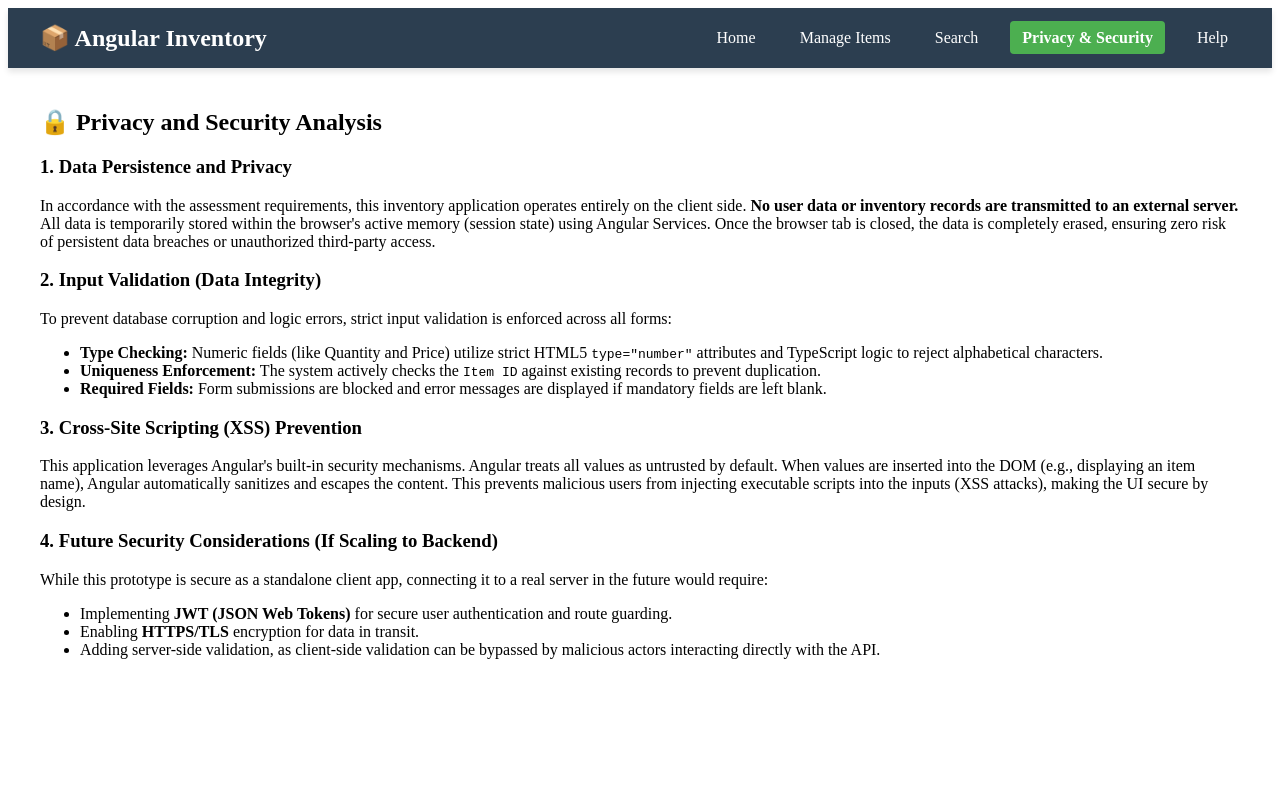
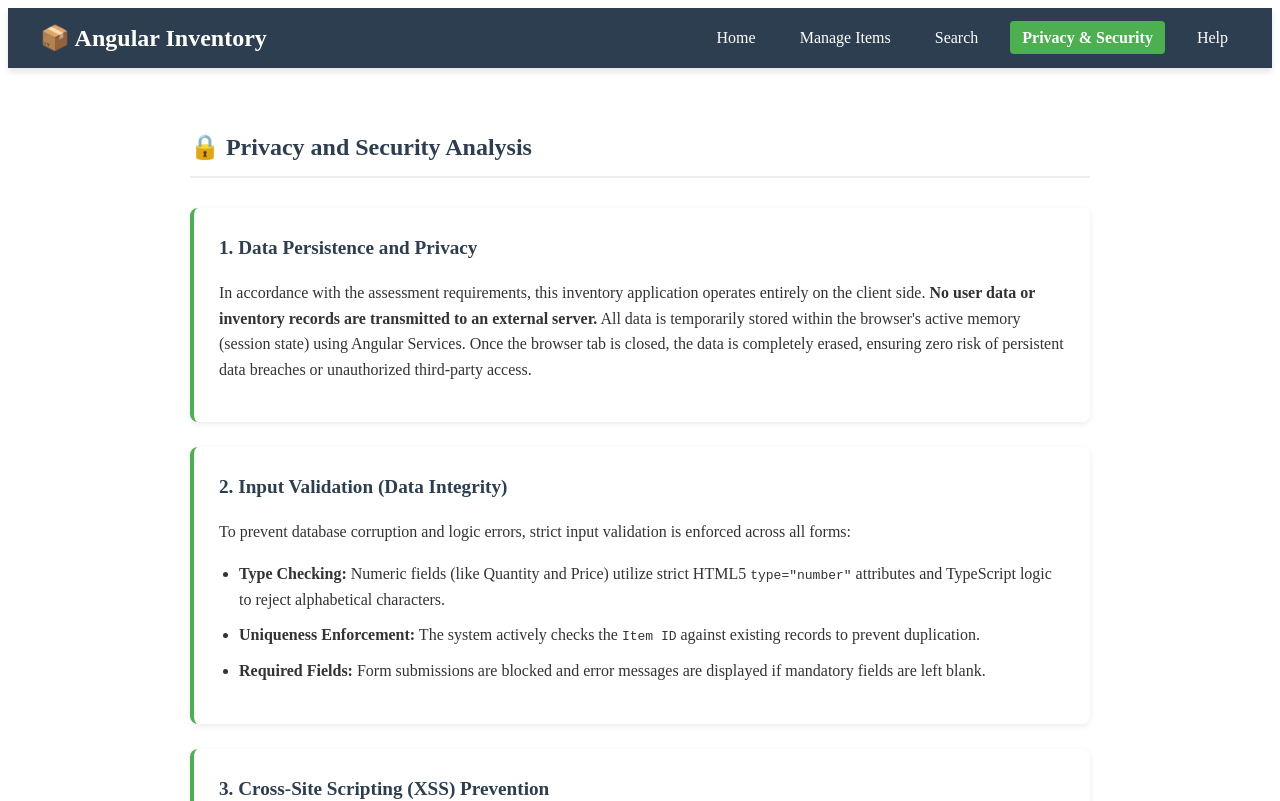
Before and after one commit to DAIJIAYANG/PROG2005-A2-Inventory-App, an Angular app in the folder Part2-Angular/: page /privacy in a window 1280 px wide. Shown: the top 801 px of the page. Built offline with nearby package versions, Linux system fonts and the light colour scheme.

Commit message:
Add the "Privacy" style

```diff
--- a/Part2-Angular/src/app/pages/privacy-security/privacy-security.component.css
+++ b/Part2-Angular/src/app/pages/privacy-security/privacy-security.component.css
@@ -0,0 +1,8 @@
+.privacy-container { padding: 20px; max-width: 900px; margin: 0 auto; line-height: 1.6; color: #333; }
+h2 { color: #2c3e50; border-bottom: 2px solid #eee; padding-bottom: 10px; margin-bottom: 30px; }
+
+.analysis-card { background: white; padding: 25px; border-radius: 8px; box-shadow: 0 2px 6px rgba(0,0,0,0.08); margin-bottom: 25px; border-left: 4px solid #4CAF50; }
+.analysis-card h3 { margin-top: 0; color: #2c3e50; font-size: 1.2rem; margin-bottom: 15px; }
+.analysis-card p { margin-bottom: 15px; }
+.analysis-card ul { padding-left: 20px; }
+.analysis-card li { margin-bottom: 10px; }
```
